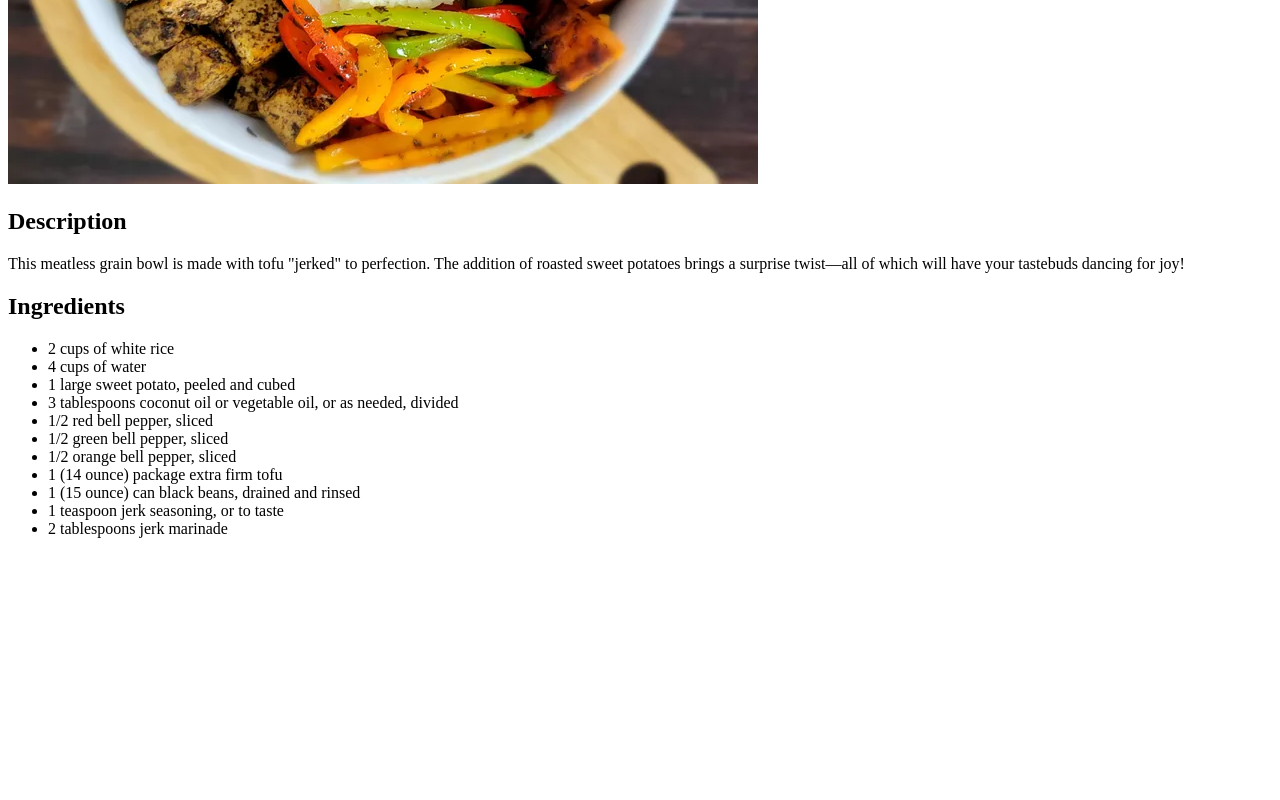
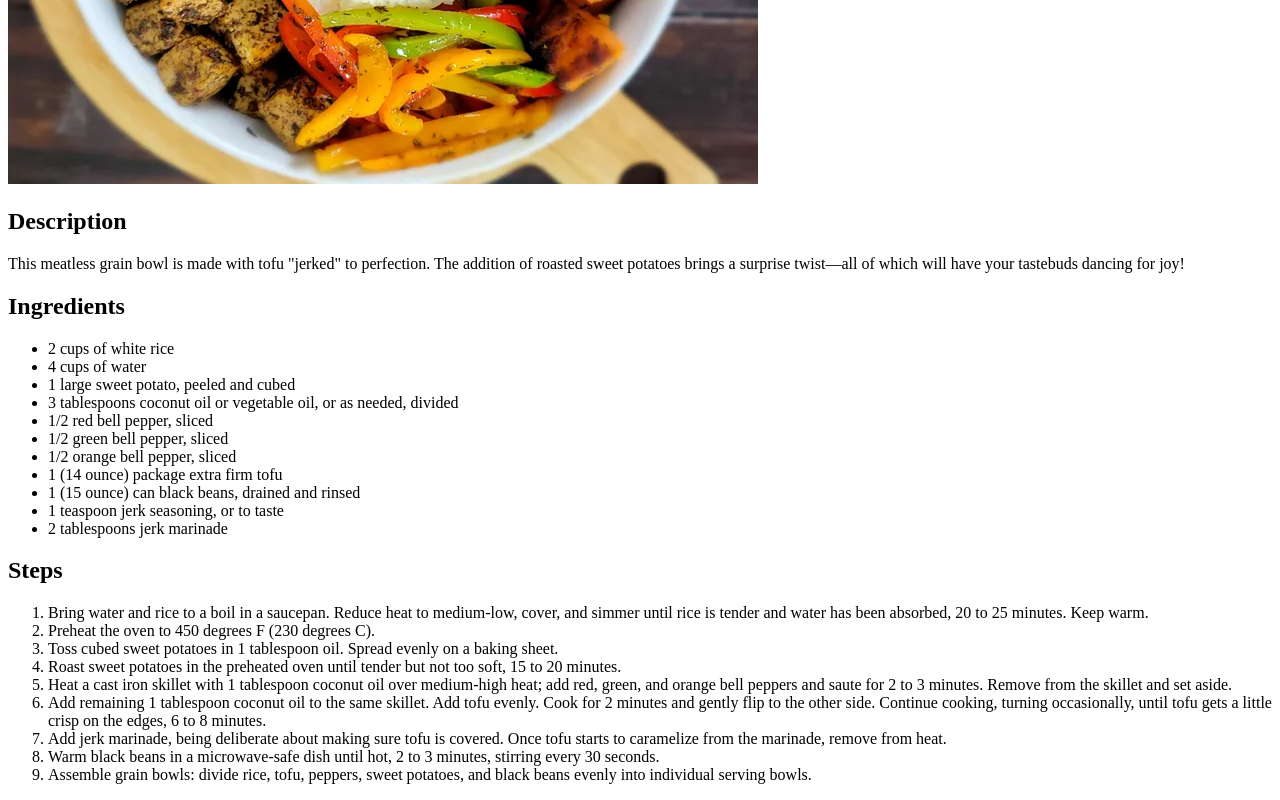
Before and after one commit to thunderStormGS/odin-receipes, a plain HTML site: page recipes/grainbowl.html in a window 1280 px wide. Shown: the part 459-1259 px from the top of the page. Before the commit the page ends 1013 px from the top, so only its background shows below. Drawn offline with Linux system fonts and the light colour scheme.

Commit message:
completed recipe steps for grainbowl.html. Fixed index.html title.

```diff
--- a/recipes/grainbowl.html
+++ b/recipes/grainbowl.html
@@ -27,5 +27,18 @@
             <li>1 teaspoon jerk seasoning, or to taste</li>
             <li>2 tablespoons jerk marinade</li>
         </ul>
+
+    <h2>Steps</h2>
+        <ol>
+            <li>Bring water and rice to a boil in a saucepan. Reduce heat to medium-low, cover, and simmer until rice is tender and water has been absorbed, 20 to 25 minutes. Keep warm.</li>
+            <li>Preheat the oven to 450 degrees F (230 degrees C).</li>
+            <li>Toss cubed sweet potatoes in 1 tablespoon oil. Spread evenly on a baking sheet.</li>
+            <li>Roast sweet potatoes in the preheated oven until tender but not too soft, 15 to 20 minutes.</li>
+            <li>Heat a cast iron skillet with 1 tablespoon coconut oil over medium-high heat; add red, green, and orange bell peppers and saute for 2 to 3 minutes. Remove from the skillet and set aside.</li>
+            <li>Add remaining 1 tablespoon coconut oil to the same skillet. Add tofu evenly. Cook for 2 minutes and gently flip to the other side. Continue cooking, turning occasionally, until tofu gets a little crisp on the edges, 6 to 8 minutes.</li>
+            <li>Add jerk marinade, being deliberate about making sure tofu is covered. Once tofu starts to caramelize from the marinade, remove from heat.</li>
+            <li>Warm black beans in a microwave-safe dish until hot, 2 to 3 minutes, stirring every 30 seconds.</li>
+            <li>Assemble grain bowls: divide rice, tofu, peppers, sweet potatoes, and black beans evenly into individual serving bowls.</li>
+        </ol>
 </body>
 </html>
```
Also changed, not shown: index.html (+1 -1 lines).
